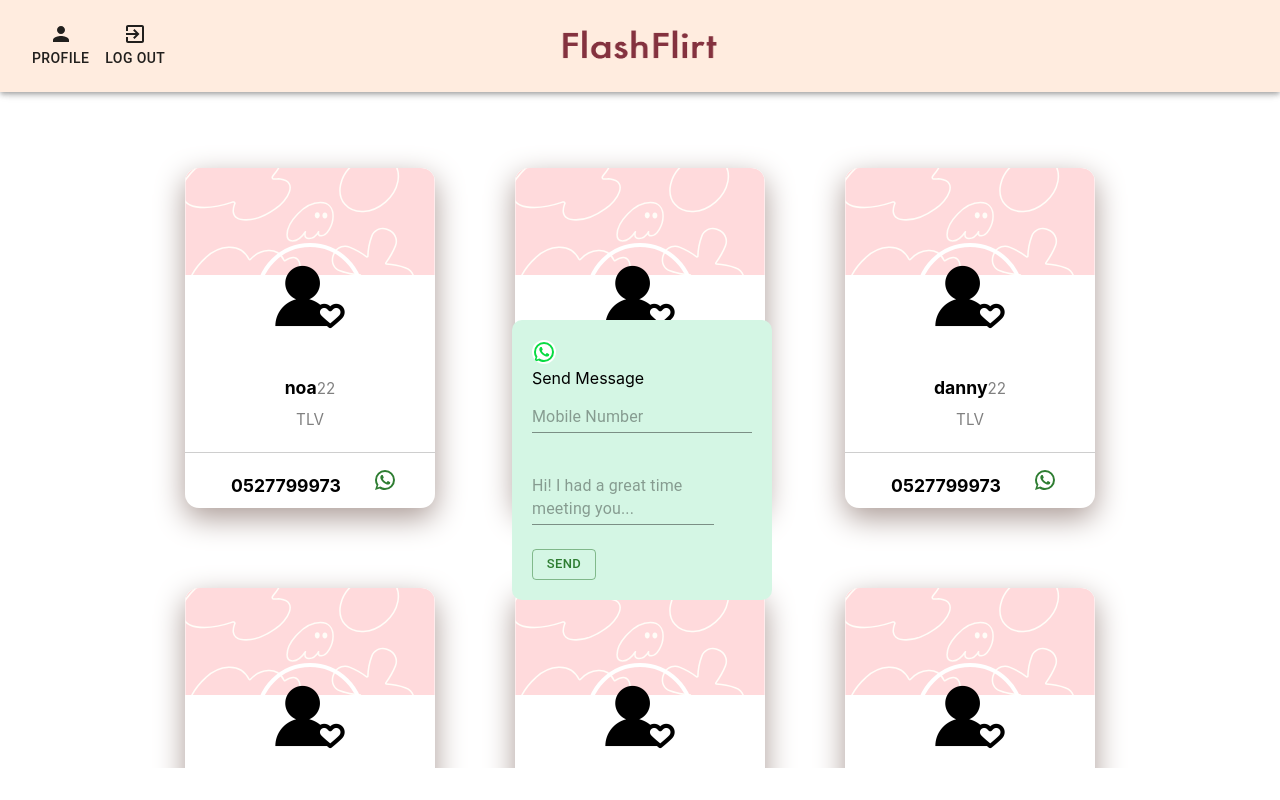
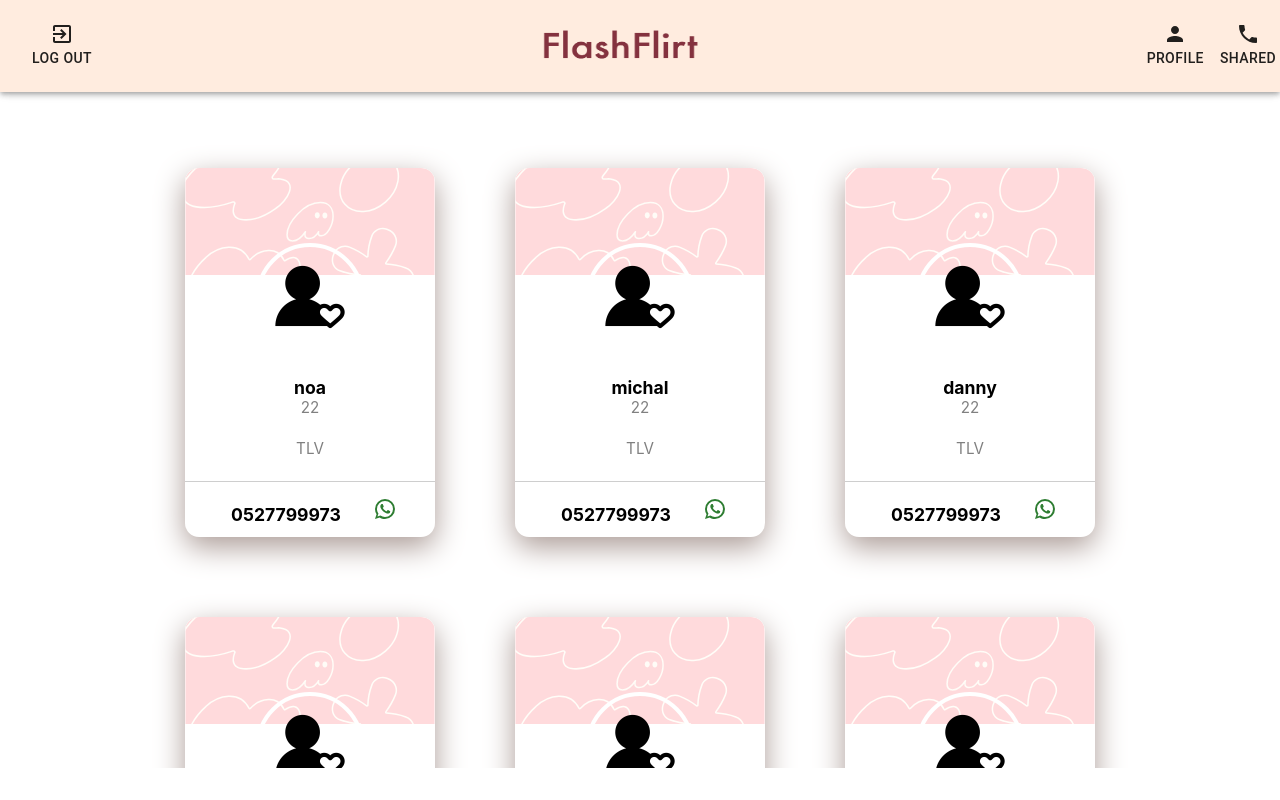
Before and after one commit to noa-co/SpeedDating, a React (Create React App) app in the folder speed-dating-proj/: page / in a window 1280 px wide. Built offline with nearby package versions, Linux system fonts and the light colour scheme.

Commit message:
+ whatsapp works. navbar has details now as well

```diff
--- a/speed-dating-proj/public/index.html
+++ b/speed-dating-proj/public/index.html
@@ -9,7 +9,7 @@
       name="description"
       content="Web site created using create-react-app"
     />
-    <link rel="apple-touch-icon" href="%PUBLIC_URL%/flash-flirt-logo.png" />
+    <link rel="apple-touch-icon" href="%PUBLIC_URL%/flash-flirt-sand.png" />
     <!--
       manifest.json provides metadata used when your web app is installed on a
       user's mobile device or desktop. See https://developers.google.com/web/fundamentals/web-app-manifest/
@@ -24,7 +24,7 @@
       work correctly both with client-side routing and a non-root public URL.
       Learn how to configure a non-root public URL by running `npm run build`.
     -->
-    <title>React App</title>
+    <title>FlashFlirt</title>
   </head>
   <body>
     <noscript>You need to enable JavaScript to run this app.</noscript>
--- a/speed-dating-proj/src/App.js
+++ b/speed-dating-proj/src/App.js
@@ -34,7 +34,7 @@ const App = () => {
                   <Route path="/loading-chat" element={<LoadingVideoChat/>}/>
                   <Route path="/finished-chat" element={<FinishedVideoChat/>}/>
                   <Route path="/video-chat" element={<VideoChatPage/>}/>
-                  <Route path="/shared-details" element={SharedDetailsPage} />
+                  <Route path="/shared-details" element={<SharedDetailsPage/>} />
               </Routes>
             </div>
           </Router>
--- a/speed-dating-proj/src/components/header/header.css
+++ b/speed-dating-proj/src/components/header/header.css
@@ -3,29 +3,30 @@
     width: 300px;
 }
 
-.left-options{
+.right-options{
     display: flex;
-    width: 25%;
+    align-items: center;
+    align-content: center;
 }
 
 .header-text-logo{
     padding-top: 10px;
-    width: 100%;
     display: flex;
     justify-content: center;
-    padding-right: 20%;
 }
 
 
-.header-profile-btn, .header-logout-btn {
+.header-profile-btn, .header-logout-btn , .header-shared-details-btn{
     display: flex;
     flex-direction: column;
-
+    margin: 5px;
 }
 
 .header-toolbar, .header-main {
     width: 100%;
     display: flex;
-    justify-content: center;
+    justify-content: space-between;
     align-items: flex-start;
+    padding-right: 20px;
+
 }
--- a/speed-dating-proj/src/components/header/header.jsx
+++ b/speed-dating-proj/src/components/header/header.jsx
@@ -4,7 +4,7 @@ import { AppBar, Toolbar, Button } from '@mui/material';
 import { googleLogout } from '@react-oauth/google';
 import text_logo from '../../assets/flash-flirt-text.png'
 import './header.css'
-import {ExitToApp, Person} from "@mui/icons-material";
+import {ExitToApp, Person, Phone} from "@mui/icons-material";
 
 
 const Header = () => {
@@ -19,12 +19,6 @@ const Header = () => {
         <AppBar color="primary" className="header-main">
             <Toolbar className="header-toolbar">
                 <div className="left-options">
-                    <div className="header-edit-profile">
-                        <Button color="inherit" href="/user-form" className="header-profile-btn">
-                            <Person/>
-                            Profile
-                        </Button>
-                    </div>
                     <div className="header-logout">
                         <Button color="inherit" onClick={logOut} className="header-logout-btn">
                             <ExitToApp/>
@@ -38,6 +32,21 @@ const Header = () => {
                         <img src={text_logo} className="text-logo"/>
                     </Button>
                 </div>
+                <div className="right-options">
+                    <div className="header-edit-profile">
+                        <Button color="inherit" href="/user-form" className="header-profile-btn">
+                            <Person/>
+                            Profile
+                        </Button>
+                    </div>
+                    <div className="header-shared-details">
+                        <Button color="inherit" href="/shared-details" className="header-shared-details-btn">
+                            <Phone/>
+                            Shared
+                        </Button>
+                    </div>
+
+                </div>
             </Toolbar>
         </AppBar>
     );
--- a/speed-dating-proj/src/components/shared-details-page/contact-details-card/contact-details-card.css
+++ b/speed-dating-proj/src/components/shared-details-page/contact-details-card/contact-details-card.css
@@ -6,6 +6,7 @@
     height: auto;
     border-radius: 14px;
     box-shadow: 0px 10px 30px hsl(14, 11%, 63%);
+
 }
 
 .details-card-header {
--- a/speed-dating-proj/src/components/shared-details-page/contact-details-card/contact-details-card.jsx
+++ b/speed-dating-proj/src/components/shared-details-page/contact-details-card/contact-details-card.jsx
@@ -12,7 +12,7 @@ const ContactDetailsCard = ({contact, handleClick}) => {
             </header>
             <h1 className="bold-text">
                 {contact.name}
-                <span className="normal-text">{contact.age}</span>
+                <div className="normal-text">{contact.age}</div>
             </h1>
             <h2 className="normal-text">{contact.city}</h2>
             <div className="contact-details">
--- a/speed-dating-proj/src/components/shared-details-page/send-whatsapp-button/send-message.css
+++ b/speed-dating-proj/src/components/shared-details-page/send-whatsapp-button/send-message.css
@@ -14,17 +14,27 @@
 /*}}*/
 
 .popup {
-    position: fixed;
-    top: 40%;
-    left: 40%;
     justify-content: center;
     align-items: center;
+    position: fixed;
+    left: 0;
+    top: 0;
+    height: 100%;
+    width: 100%;
+    background-color: rgba(94, 110, 141, 0.9);
+    -webkit-transition: opacity 0.3s 0s, visibility 0s 0.3s;
+    -moz-transition: opacity 0.3s 0s, visibility 0s 0.3s;
+    transition: opacity 0.3s 0s, visibility 0s 0.3s;
+
 }
 
 .popup-main {
     background: rgb(212 246 228);
+    position: fixed;
     padding: 20px;
     border-radius: 10px;
+    top: 40%;
+    left: 40%;
 }
 
 .display-block {
--- a/speed-dating-proj/src/components/shared-details-page/send-whatsapp-button/send-message.jsx
+++ b/speed-dating-proj/src/components/shared-details-page/send-whatsapp-button/send-message.jsx
@@ -1,4 +1,4 @@
-import React, {useState} from "react";
+import React, {useEffect, useRef, useState} from "react";
 import WhatsAppIcon from '@mui/icons-material/WhatsApp';
 import Input from "@mui/material/Input";
 import Button from "@mui/material/Button";
@@ -9,7 +9,12 @@ import './send-message.css';
 const SendMessage = ({handleClose, show, phone}) => {
     const CHARACTER_LIMIT = 100;
 
-    const showHideClassName = show ? 'popup display-block' : 'popup display-none';
+    const [showState, setShow] = useState(show);
+    const showHideClassName = showState ? 'popup display-block' : 'popup display-none';
+
+
+    useEffect(() => { setShow(show) }, [show]);
+
 
     const [numberEmptyError, setNumberEmptyError] = useState(false);
     const [messageEmptyError, setMessageEmptyError] = useState(false);
@@ -19,7 +24,24 @@ const SendMessage = ({handleClose, show, phone}) => {
         message: "",
     });
 
+    const ref = useRef(null);
+
     const { mobileNumber, message } = formData;
+
+    const handleClickOutside = (event) => {
+        if (ref.current && !ref.current.contains(event.target) && showState) {
+            handleClose();
+        }
+    };
+
+    useEffect(() => {
+        document.addEventListener('click', handleClickOutside, true);
+        return () => {
+            document.removeEventListener('click', handleClickOutside, true);
+        };
+    }, []);
+
+
 
     const onChange = (e) => {
         e.preventDefault();
@@ -51,9 +73,9 @@ const SendMessage = ({handleClose, show, phone}) => {
     };
 
     return (
-        <div className={showHideClassName}>
+        <div className={showHideClassName} >
             <div className='popup-main'>
-                <div className='whatsapp-card app'>
+                <div className='whatsapp-card app' ref={ref}>
                     <div className='title flex_middle'>
                         <div style={{ marginRight: "0.5em" }}>
                             <WhatsAppIcon style={{backgroundColor: 'white' ,color: '#08db42' ,borderRadius: '50%'}}/>
@@ -67,7 +89,7 @@ const SendMessage = ({handleClose, show, phone}) => {
                         <div className='errors'>Message cannot be empty!</div>
                     )}
                     {!numberEmptyError && !messageEmptyError && (
-                        <div className='errors-null'></div>
+                        <div className='errors-null'/>
                     )}
                     <div className='search_contact app'>
                         <Input
--- a/speed-dating-proj/src/components/shared-details-page/shared-details-page.jsx
+++ b/speed-dating-proj/src/components/shared-details-page/shared-details-page.jsx
@@ -1,5 +1,5 @@
 import Header from "../header/header";
-import React, {useState} from "react";
+import React, {useEffect, useState} from "react";
 import ContactDetailsCard from "./contact-details-card/contact-details-card";
 import './shared-details-page.css'
 import SendMessage from "./send-whatsapp-button/send-message";
@@ -24,13 +24,16 @@ const SharedDetailsPage = () => {
         setShowPopup(!showPopup);
     };
 
-    const [showPopup, setShowPopup] = useState(true);
-    const [sendToPhone, setSendToPhone] = useState('');
+    const [showPopup, setShowPopup] = useState(false);
+    const [sendToPhone, setSendToPhone] = useState('0527799973');
+
+
 
     const handleWhatsappClick = (phone)=>{
         setSendToPhone(phone);
         togglePopUp();
-    }
+    };
+
 
     return (
         <div className="shared-details-page-main main-div">
@@ -38,12 +41,13 @@ const SharedDetailsPage = () => {
                 <Header/>
             </div>
             <div className="shared-details-items">
+                {showPopup}
                 {mockContactData.map((contact) => (
                     <ContactDetailsCard key={contact.id} contact={contact} handleClick={()=>handleWhatsappClick(contact.phone)}/>
                 ))}
             </div>
 
-            <SendMessage show={showPopup} handleClose={togglePopUp} phone={sendToPhone}/>
+            <SendMessage key={showPopup} show={showPopup} handleClose={togglePopUp} phone={sendToPhone}/>
         </div>
     );
 };
```
